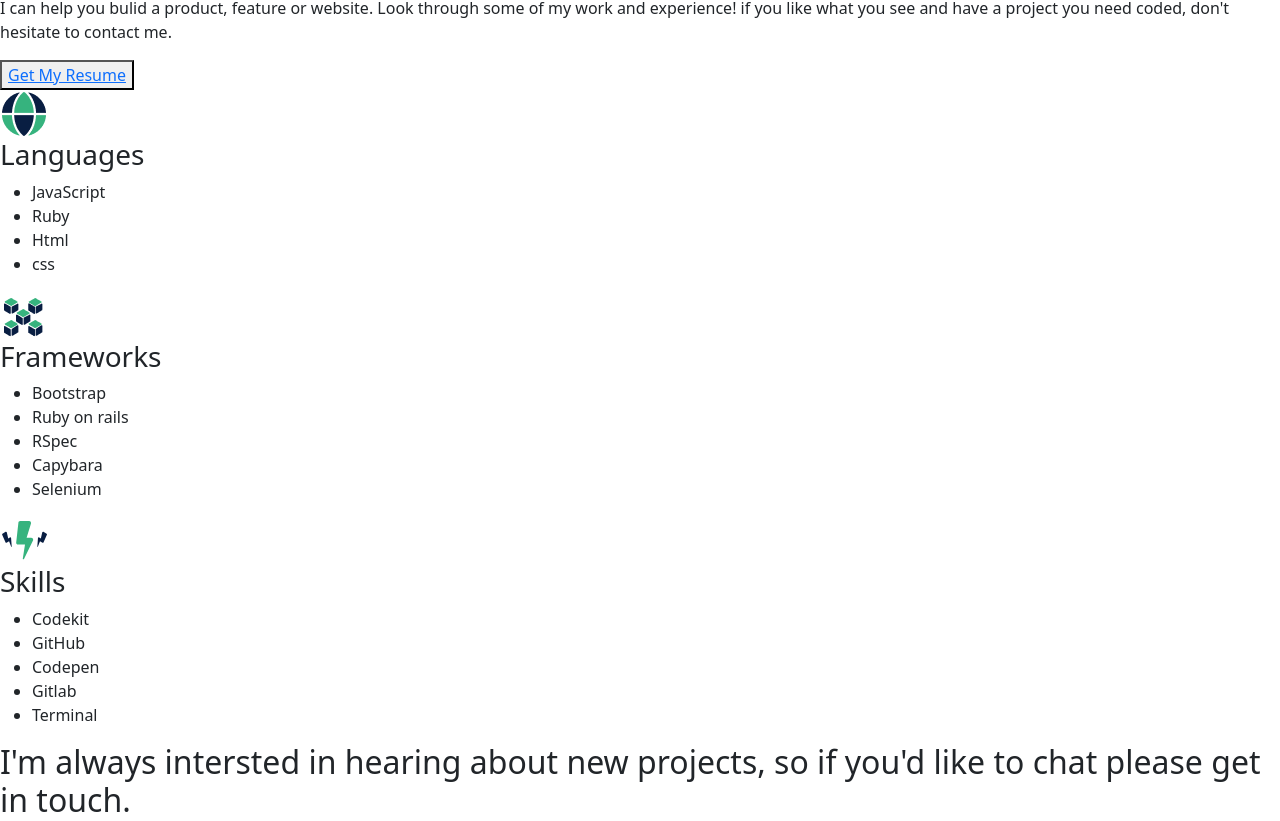
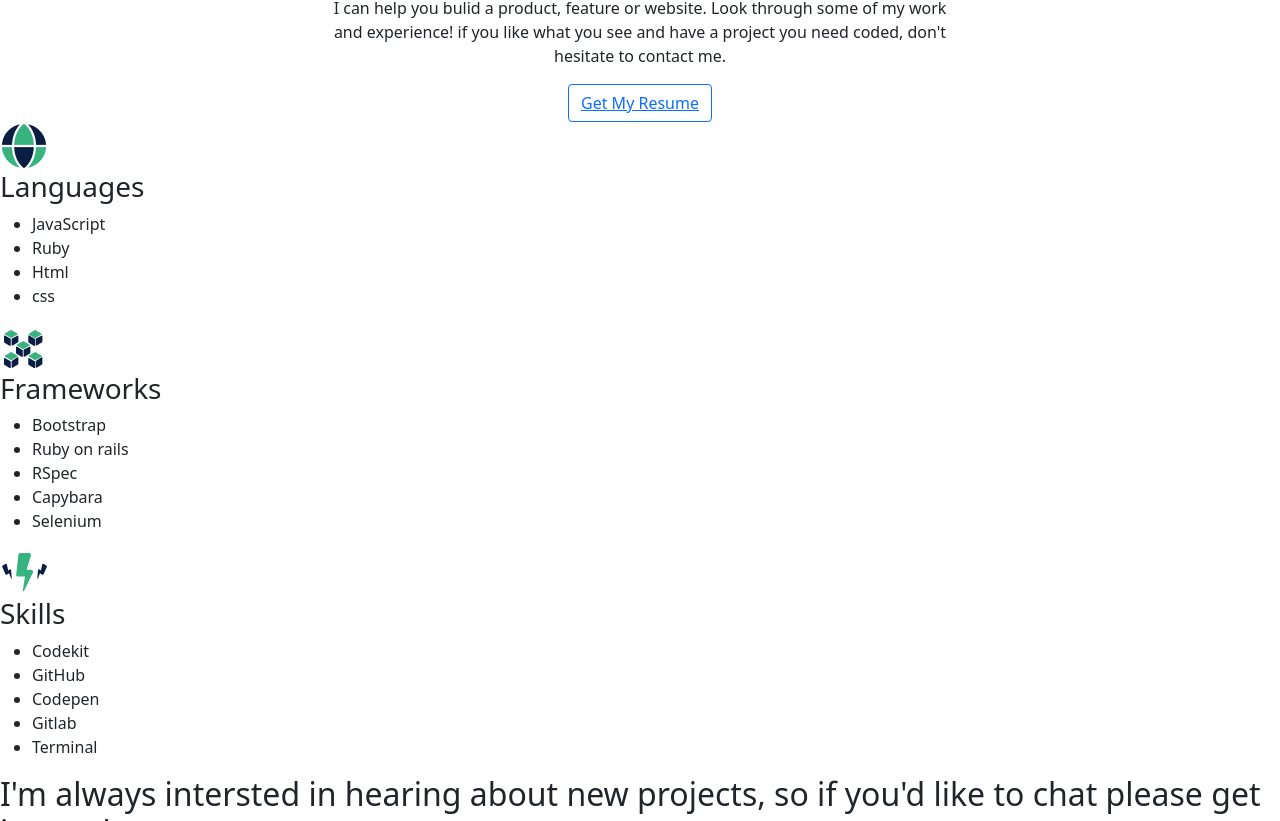
Before and after one commit to Mujeeb4582/Bootstrap-Portfolio-Website-Template, a plain HTML site: page index.html in a window 1280 px wide. Shown: the part 231-1052 px from the top of the page. Drawn offline with nearby package versions, Linux system fonts and the light colour scheme.

Commit message:
finished about section

```diff
--- a/index.html
+++ b/index.html
@@ -22,7 +22,7 @@
  <!-- About me section start -->
 
  <section>
-  <div class="background-about">
+  <div class="background-about text-center w-50 m-auto">
     <div class="about-box">
       <div class="grid-item1">
         <h2 class="headline">About me</h2>
@@ -34,8 +34,8 @@
           </p>
         </div>
       </div>
-      <div class="about-button">
-        <button class="resume" type="button">
+      <div class="">
+        <button class="btn btn-outline-primary" type="button">
           <a href="#">Get My Resume</a>
         </button>
       </div>
```
